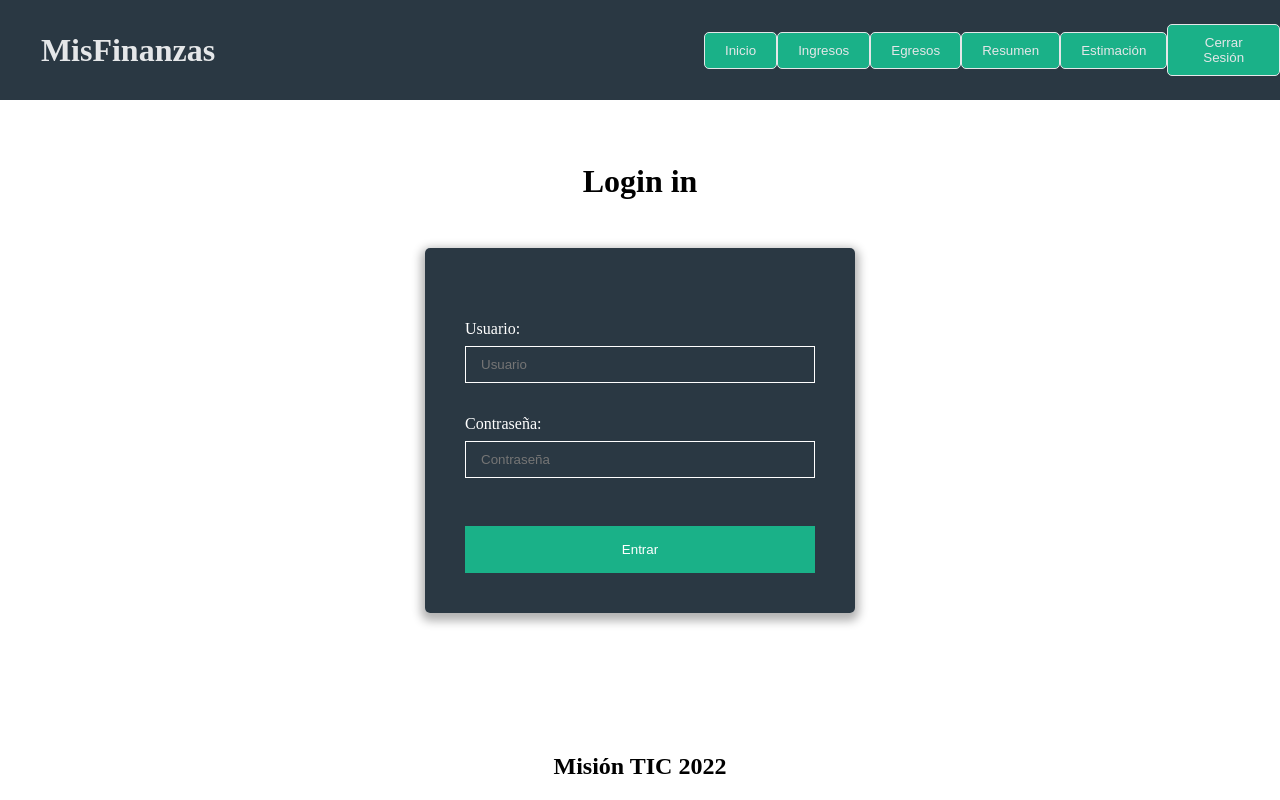
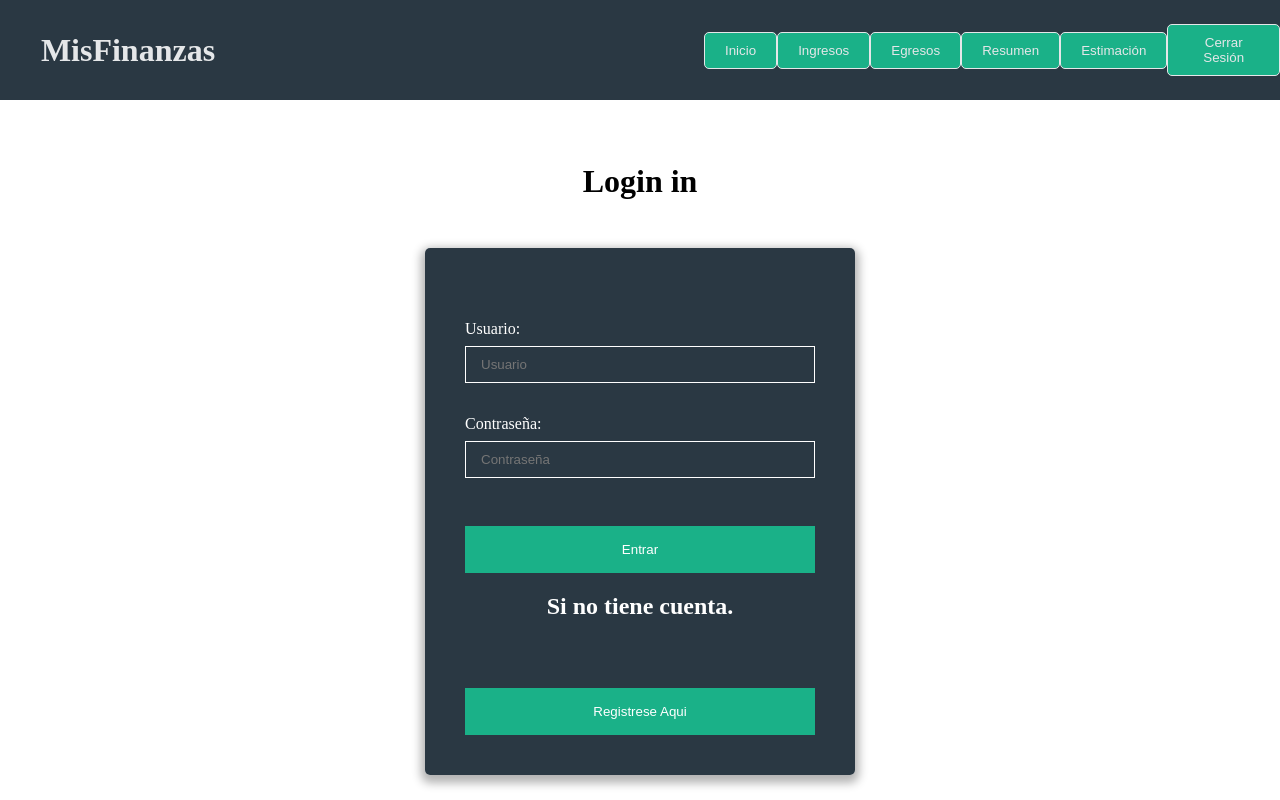
Before and after one commit to Javier-FV/Vue, a Vue app: page /login in a window 1280 px wide. Shown: the top 800 px of the page. Built offline with nearby package versions, Linux system fonts and the light colour scheme.

Commit message:
Arreglo de botones de inicio y registrese aqui

```diff
--- a/src/App.vue
+++ b/src/App.vue
@@ -33,9 +33,9 @@ export default {
   },
   methods: {
      init: function(){
-      if(this.$route.name != "user"){
+      if(this.$route.name != "login"){
         let username = localStorage.getItem("current_username")
-        this.$router.push({name: "user", params:{ username: username }})
+        this.$router.push({name: "login", params:{ username: username }})
       }
 
     },
--- a/src/components/Login.vue
+++ b/src/components/Login.vue
@@ -23,6 +23,8 @@
       <!-- <p v-if="error" class="error">Has introducido mal el email o la contraseña.</p> -->
       <!-- <input class="form-submit" type="submit" value="Entrar"> -->
       <button class="form-submit" type="submit"> Entrar </button>
+      <h2 class="form-regis">Si no tiene cuenta. </h2>
+      <button class="form-submit" v-on:click="registroview">  Registrese Aqui </button>
     </form>
   </div>
 </template>
@@ -48,7 +50,12 @@ export default {
                     alert("Autenticación Exitosa");
                     self.$emit('log-in', self.user_in.username)
                 })
-    }
+    },
+    registroview: function(){
+      if(this.$route.name != "register"){
+        let username = localStorage.getItem("current_username")
+        this.$router.push({name: "register", params:{ username: username }})
+      }}
   }
   // created: function(){
   //     // this.username = this.$route.params.username
@@ -101,6 +108,10 @@ export default {
   color: white;
   margin-bottom: 0.5rem;
 }
+.form-regis {
+  text-align: center;
+  color: white;
+}
 .form-input {
   padding: 10px 15px;
   background: none;
```
